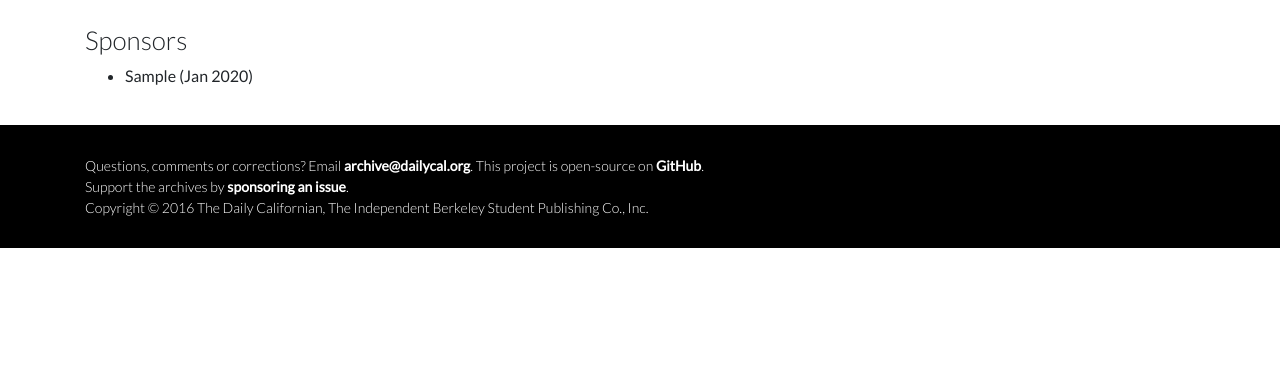
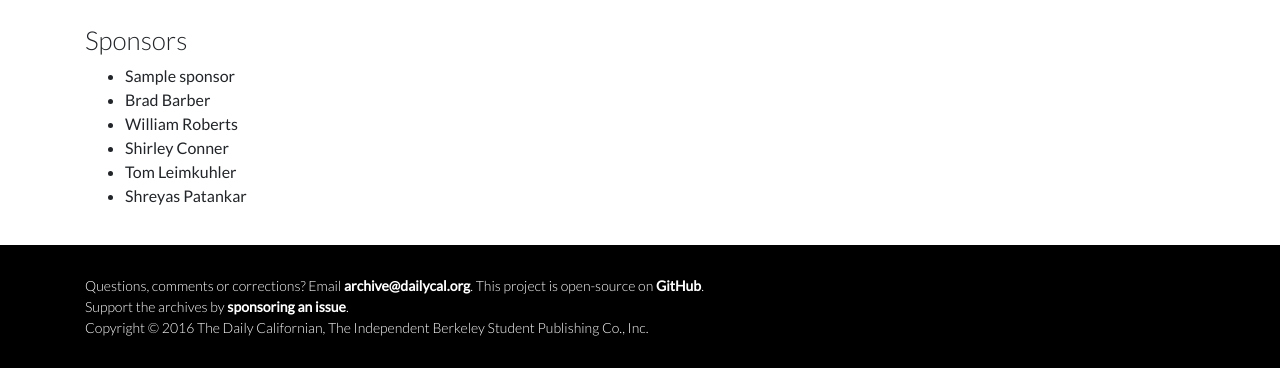
Before and after one commit to dailycal-projects/archive, a Django app: template browser/templates/browser/sponsor.html in a window 1280 px wide. Shown: the part 853-1221 px from the top of the page. Before the commit the page ends 1101 px from the top, so only its background shows below. Run offline with Django 3.2, Linux system fonts and the light colour scheme; tables that the repository leaves empty hold one stand-in row (values such as "Sample post"); the template is opened without the code that fills it: values that come from a table or form of the project are taken from there, most other values are stand-ins (such as "Sample title", 1, 10 or a date in 2020); some libraries are stand-ins or nearby versions.

Commit message:
update sponsors

```diff
--- a/browser/templates/browser/sponsor.html
+++ b/browser/templates/browser/sponsor.html
@@ -28,11 +28,17 @@
         <h2>Sponsors</h2>
 
         <ul>
-        {% for month in sponsored_months %}
+        {% for sponsor in sponsors %}
         <li>
-        {{ month.sponsor }} ({{ month }})
+        {{ sponsor }}
         </li>
         {% endfor %}
+
+        <li>Brad Barber</li>
+        <li>William Roberts</li>
+        <li>Shirley Conner</li>
+        <li>Tom Leimkuhler</li>
+        <li>Shreyas Patankar</li>
 
         <br>
 
```
Also changed, not shown: browser/views.py (+7 -2 lines), sponsors.csv (+12 -6 lines).
